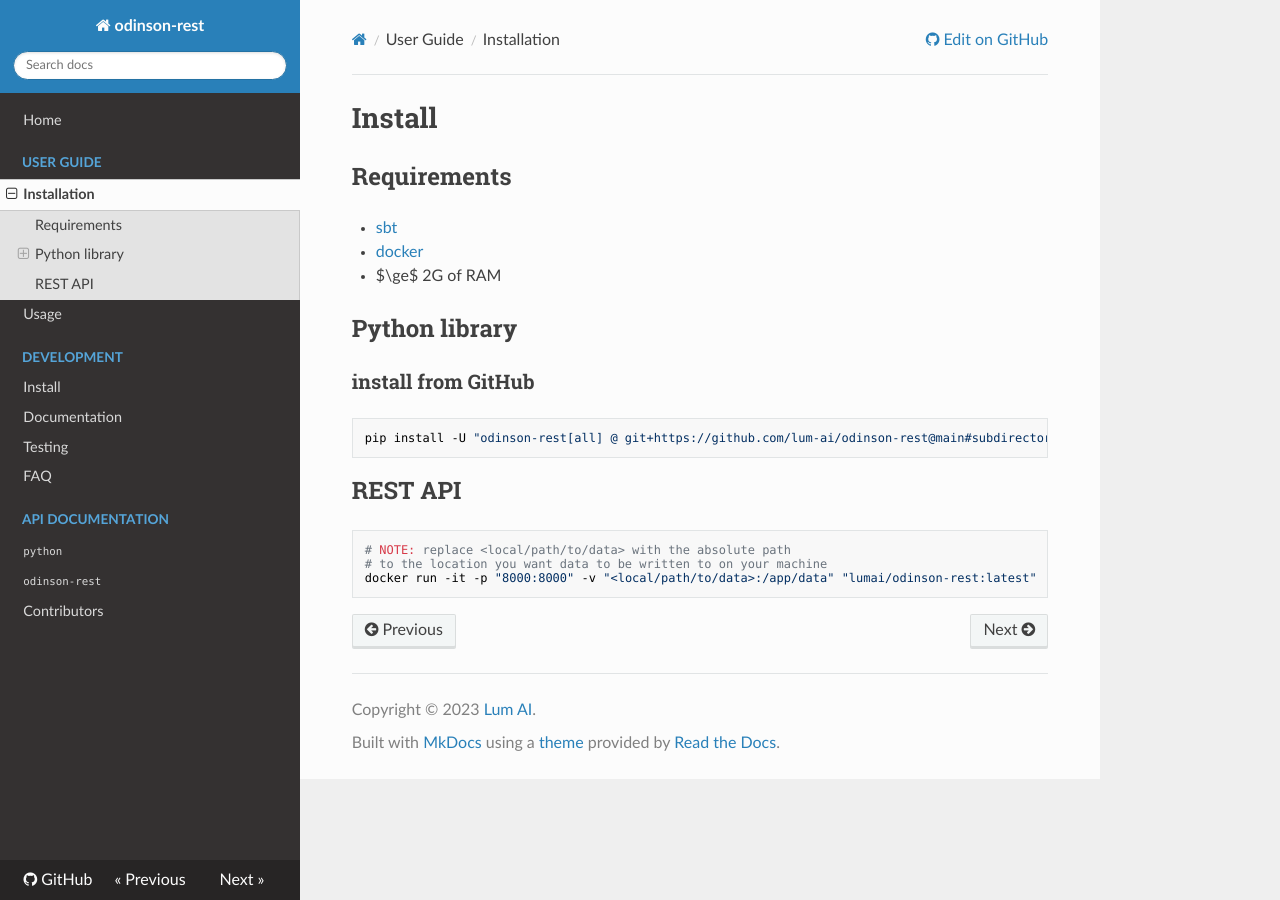
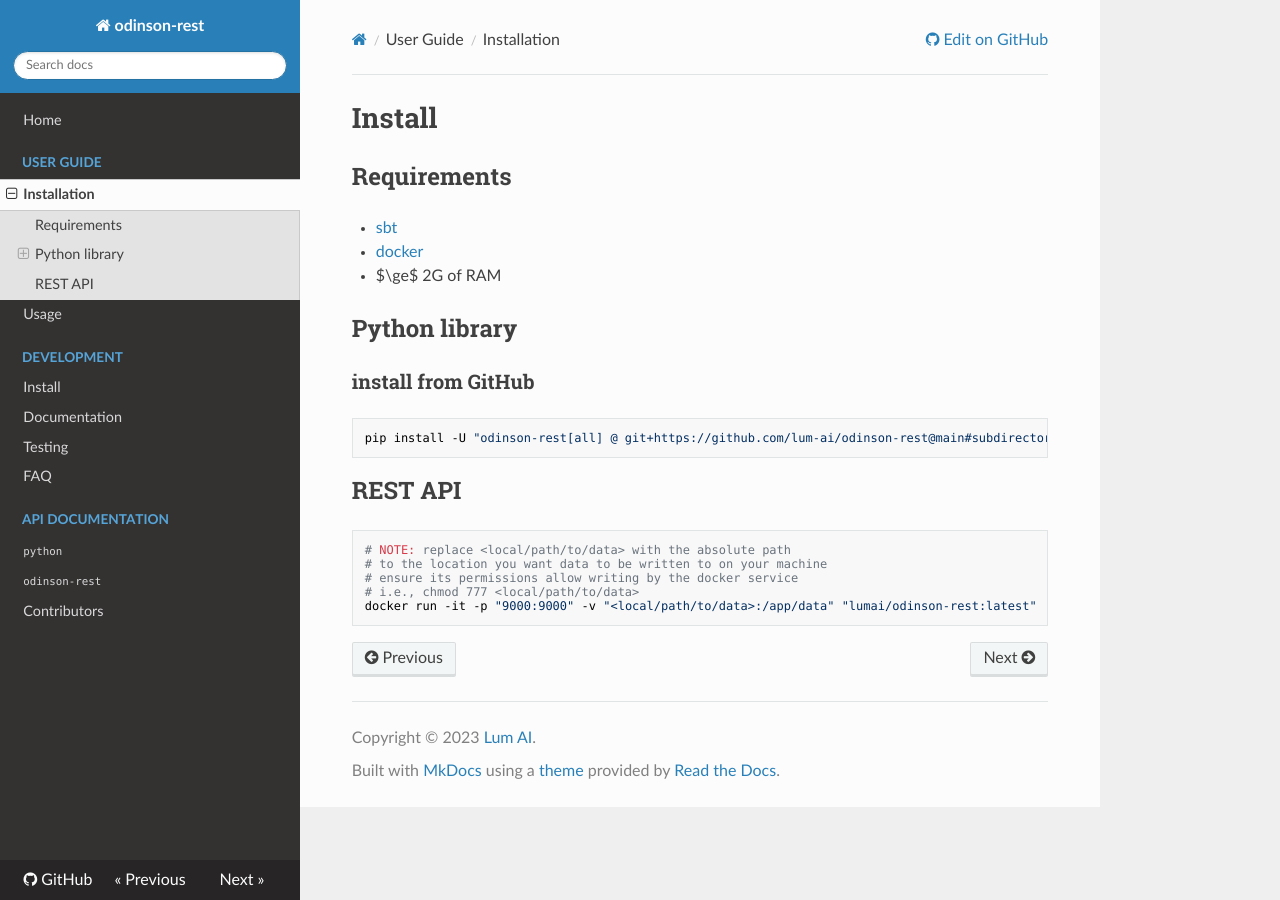
Before and after one commit to lum-ai/odinson-rest, an MkDocs documentation site: the page built from docs/install.md, in a window 1280 px wide. Built offline with MkDocs 1.6.1, drawn with Linux system fonts in a browser that asks for light colours; nearby versions of some CDN libraries.

Commit message:
Update installation instructions

````diff
--- a/docs/install.md
+++ b/docs/install.md
@@ -24,5 +24,7 @@
 ```bash
 # NOTE: replace <local/path/to/data> with the absolute path
 # to the location you want data to be written to on your machine
-docker run -it -p "8000:8000" -v "<local/path/to/data>:/app/data" "lumai/odinson-rest:latest"
+# ensure its permissions allow writing by the docker service
+# i.e., chmod 777 <local/path/to/data>
+docker run -it -p "9000:9000" -v "<local/path/to/data>:/app/data" "lumai/odinson-rest:latest"
 ```
````
